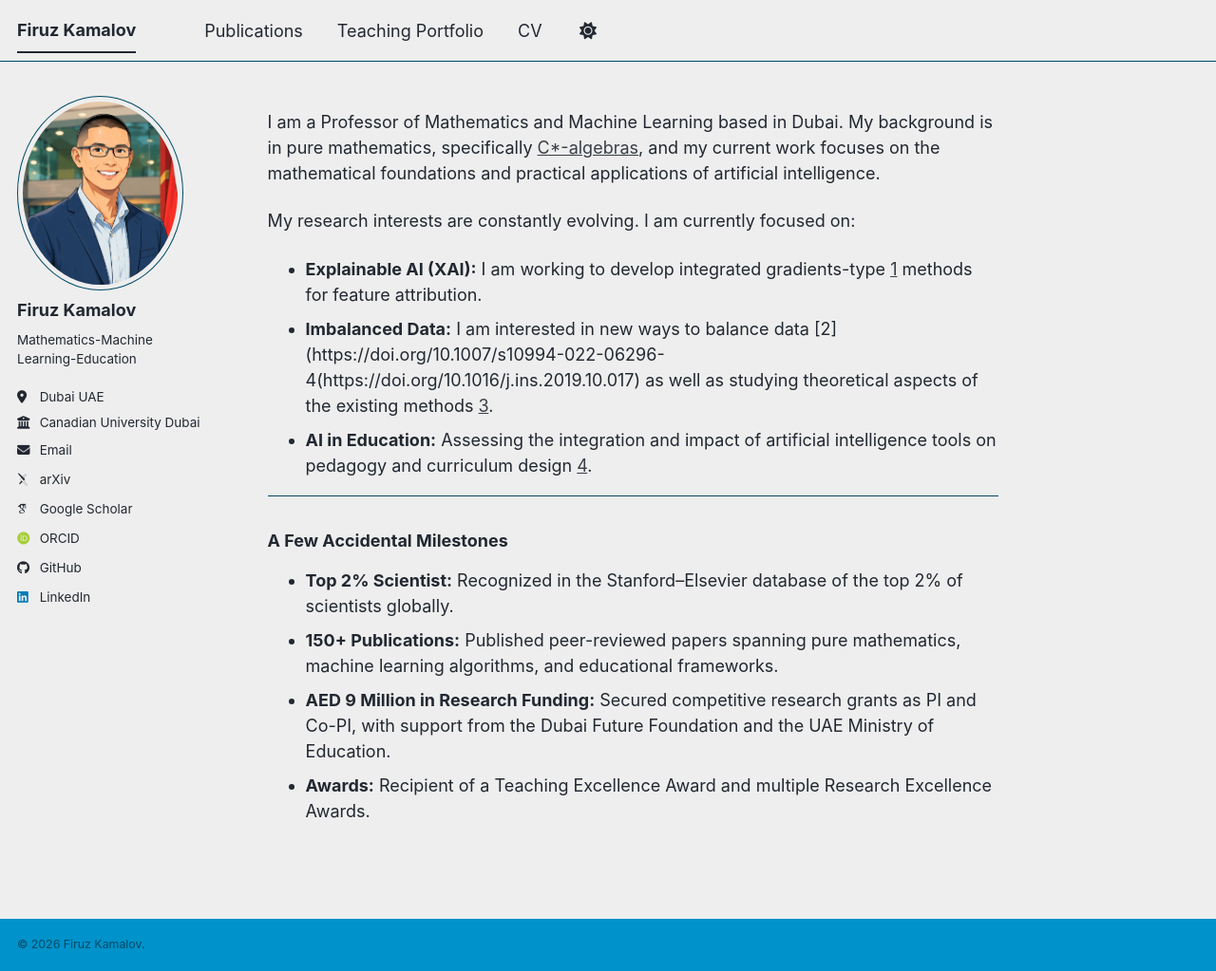
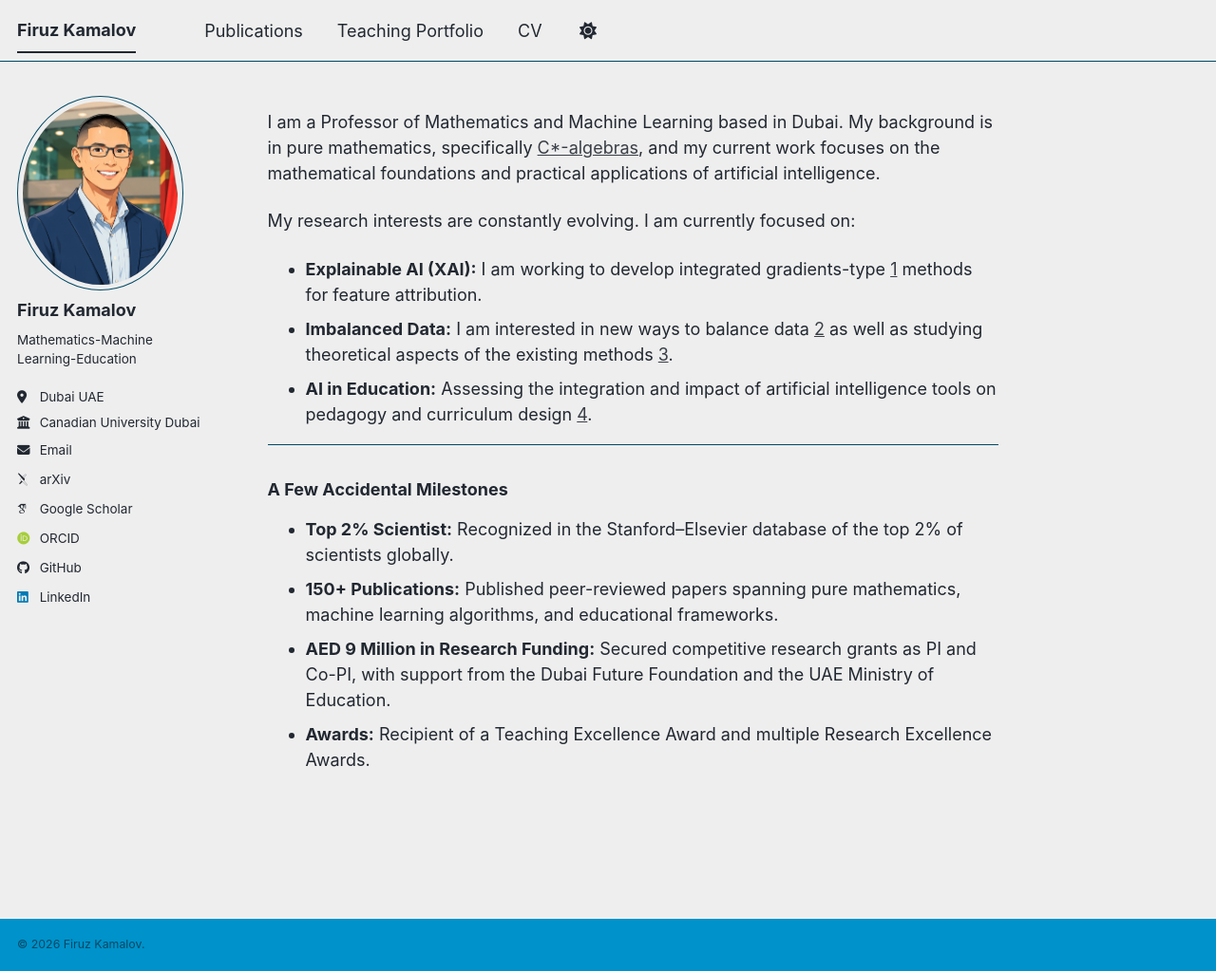
Before and after one commit to firuz-kamalov/firuz-kamalov.github.io, a Jekyll site: the page built from _pages/about.md, in a window 1280 px wide and 1023 px high. Shown: the whole window at 95% size. Built offline with Jekyll 4.4.1, drawn with Linux system fonts in a browser that asks for light colours; some web fonts are replaced; a script bundle is joined from its source files by our own code; library files that are not in the unit come from our copies; part of the change alters nothing that is shown.

Commit message:
Update about.md

```diff
--- a/_pages/about.md
+++ b/_pages/about.md
@@ -13,7 +13,7 @@ I am a Professor of Mathematics and Machine Learning based in Dubai. My backgrou
 My research interests are constantly evolving. I am currently focused on:
 
 *   **Explainable AI (XAI):** I am working to develop integrated gradients-type [1](https://doi.org/10.56947/gjom.v22i1.4141) methods for feature attribution.
-*   **Imbalanced Data:** I am interested in new ways to balance data [2](https://doi.org/10.1007/s10994-022-06296-4(https://doi.org/10.1016/j.ins.2019.10.017) as well as studying theoretical aspects of the existing methods [3](https://doi.org/10.56947/gjom.v19i1.2639).
+*   **Imbalanced Data:** I am interested in new ways to balance data [2](https://doi.org/10.1016/j.ins.2019.10.017) as well as studying theoretical aspects of the existing methods [3](https://doi.org/10.56947/gjom.v19i1.2639).
 *   **AI in Education:** Assessing the integration and impact of artificial intelligence tools on pedagogy and curriculum design [4](https://doi.org/10.3390/su151612451).
 
 ---
```
